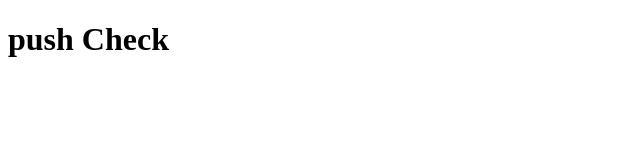
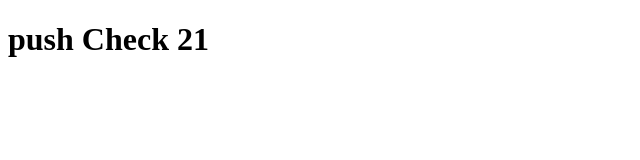
Before and after one commit to jaedonTuks/2020_IMY320_LemAndLime, a plain HTML site: page test.html in a window 1280 px wide. Shown: the full height of the page, 0-640 px from the left. Drawn offline with Linux system fonts and the light colour scheme.

Commit message:
testing commit

```diff
--- a/test.html
+++ b/test.html
@@ -9,6 +9,6 @@
 </head>
 
 <body>
-<h1>push Check</h1>
+<h1>push Check 21</h1>
 </body>
 </html>
```
